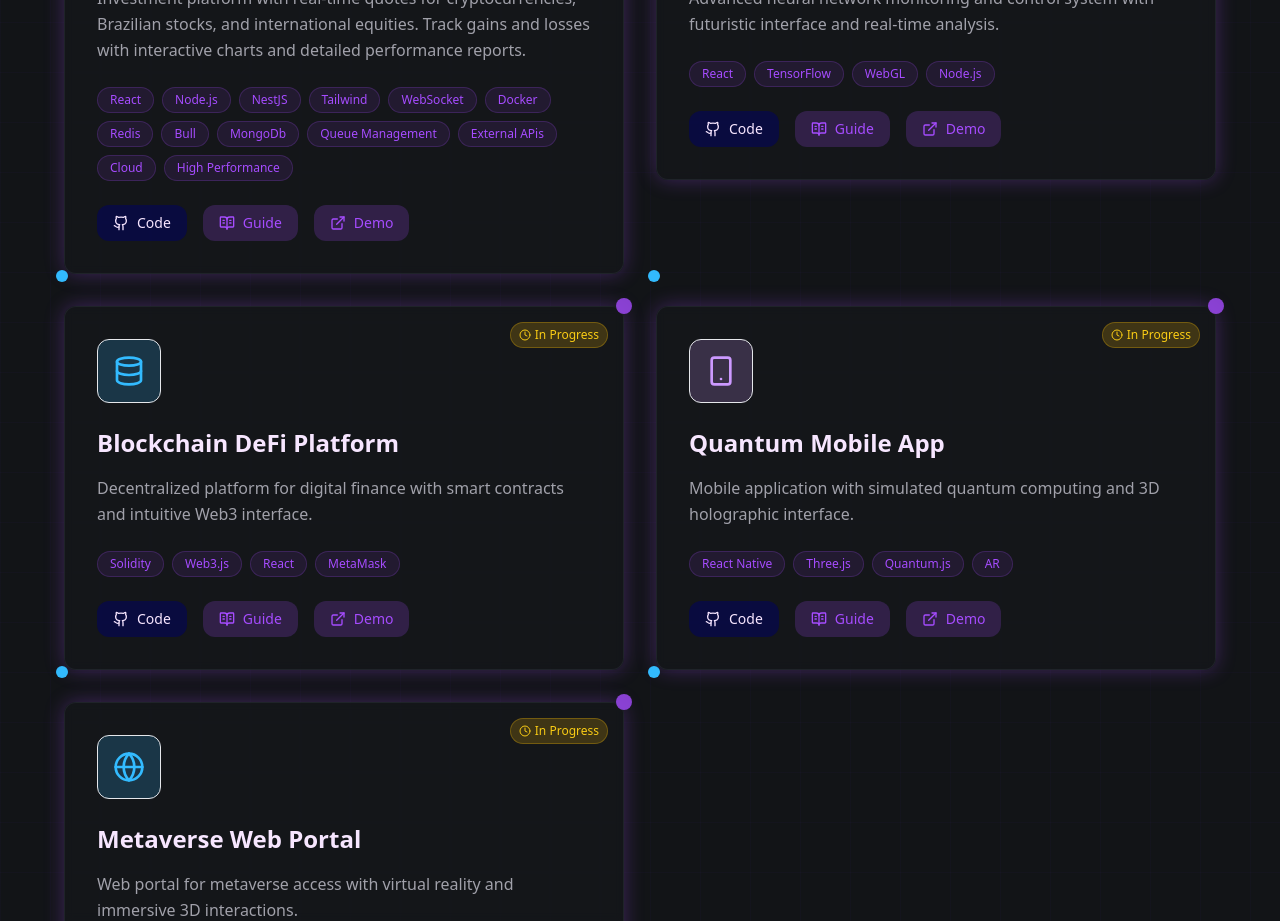
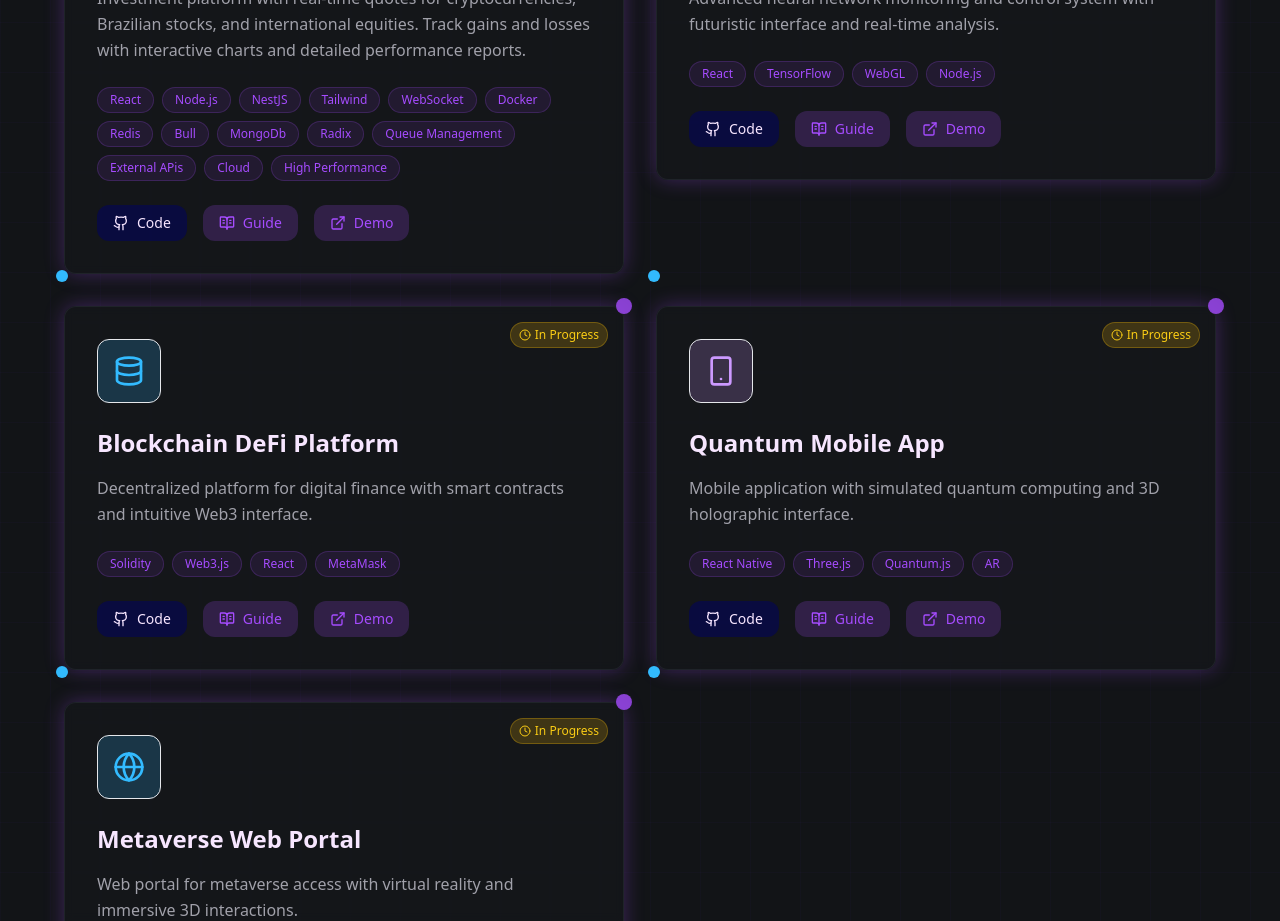
Before and after one commit to Evolut90/NovaTech, a Next.js app: page / in a window 1280 px wide. Shown: the part 2040-2961 px from the top of the page. Built offline with nearby package versions, Linux system fonts and the light colour scheme.

Commit message:
feat: added new technology in the project list

```diff
--- a/src/app/components/ProjectsSection.tsx
+++ b/src/app/components/ProjectsSection.tsx
@@ -11,7 +11,7 @@ const ProjectsSection = () => {
       id: 1,
       titleKey: "projects.aurum.title",
       descriptionKey: "projects.aurum.description",
-      tech: ["React", "Node.js", "NestJS", "Tailwind", "WebSocket", "Docker", "Redis", "Bull", "MongoDb", "Queue Management", "External APis", "Cloud", "High Performance"],
+      tech: ["React", "Node.js", "NestJS", "Tailwind", "WebSocket", "Docker", "Redis", "Bull", "MongoDb", "Radix","Queue Management", "External APis", "Cloud", "High Performance"],
       icon: <Receipt className="w-8 h-8" />,
       color: "cyber-purple",
       github: "https://github.com/Evolut90/aurum",
```
